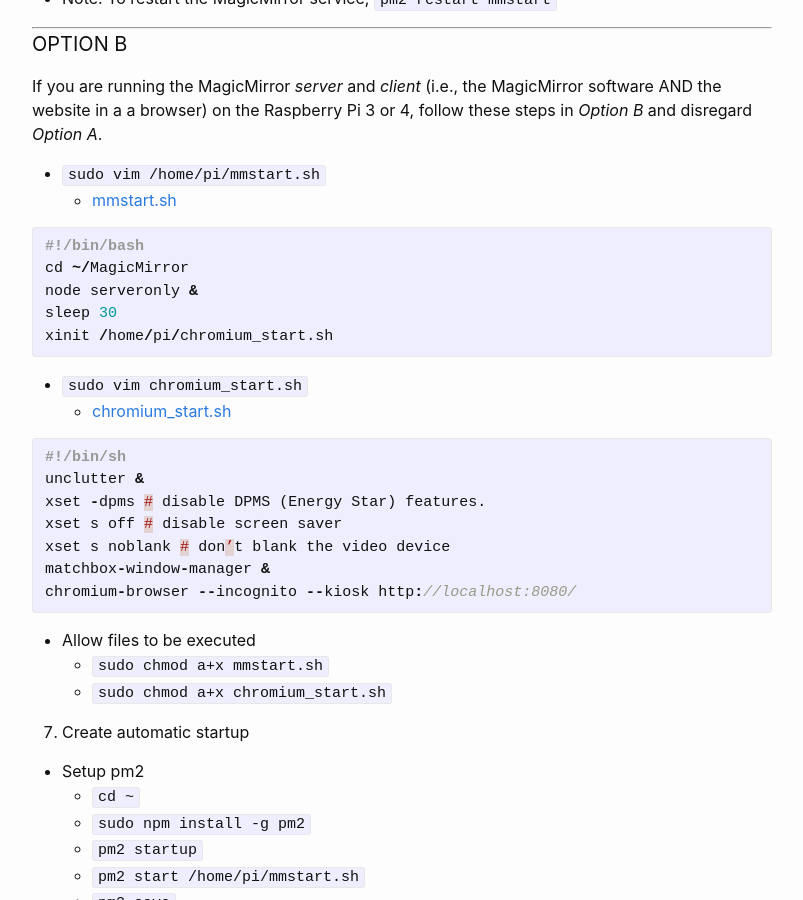
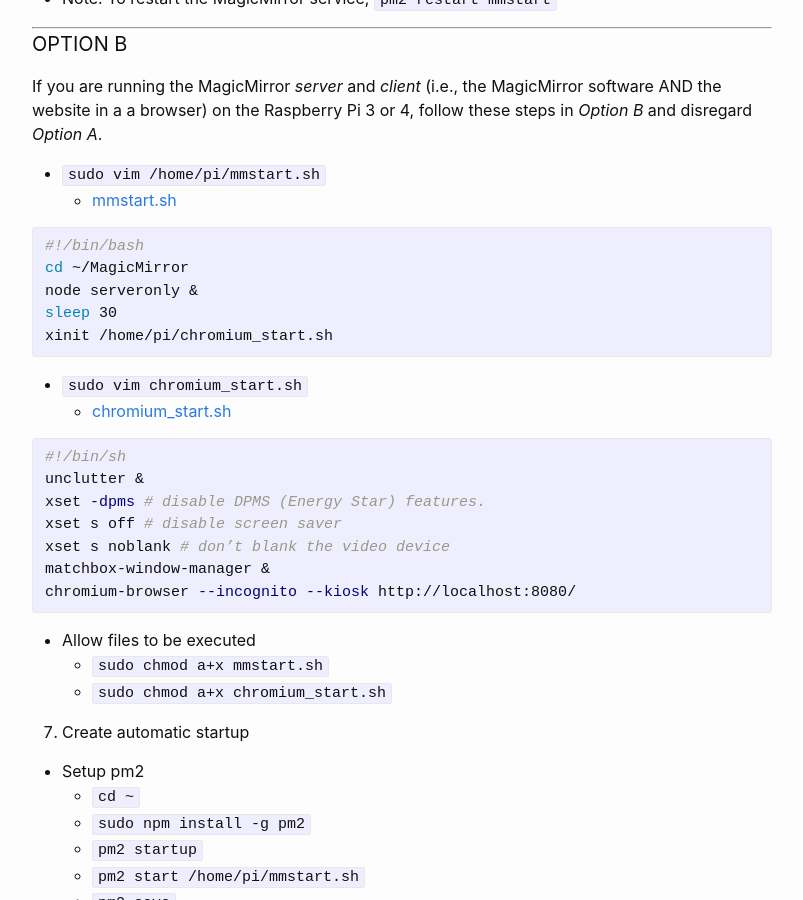
Before and after one commit to codingwatermelon/codingwatermelon.github.io, a Jekyll site: the page built from _posts/2020-09-09-how-to-make-a-magic-mirror.md, in a window 1280 px wide and 900 px high, scrolled down 4340 px. Shown: the whole window, without its empty margins (238-1041 px from the left). Built offline with Jekyll 4.4.1, drawn with Linux system fonts in a browser that asks for light colours; some of the changed text lies outside the part shown.

Commit message:
Update 2020-09-09-how-to-make-a-magic-mirror.md

```diff
--- a/_posts/2020-09-09-how-to-make-a-magic-mirror.md
+++ b/_posts/2020-09-09-how-to-make-a-magic-mirror.md
@@ -120,7 +120,7 @@ If you are running the MagicMirror *server* (i.e., the MagicMirror software/appl
 - `sudo vim /home/pi/mmstart.sh`
   - [mmstart.sh](../files/mmstart.sh)
 
-{% highlight c %}
+{% highlight shell %}
 #!/bin/bash
 cd ~/MagicMirror
 node serveronly
@@ -152,7 +152,7 @@ If you are running the MagicMirror *server* and *client* (i.e., the MagicMirror
 - `sudo vim /home/pi/mmstart.sh`
   - [mmstart.sh](../files/mmstart.sh)
 
-{% highlight c %}
+{% highlight shell %}
 #!/bin/bash
 cd ~/MagicMirror
 node serveronly &
@@ -163,7 +163,7 @@ xinit /home/pi/chromium_start.sh
 - `sudo vim chromium_start.sh`
   - [chromium_start.sh](../files/chromium_start.sh)
 
-{% highlight c %}
+{% highlight shell %}
 #!/bin/sh
 unclutter &
 xset -dpms # disable DPMS (Energy Star) features.
@@ -305,7 +305,7 @@ except KeyboardInterrupt:
   - Allow your computer to connect to the Pi
   - In `~/MagicMirror/config/config.js` (either use `vim` or `nano` to edit directly or WinSCP to transfer the file here),
 
-{% highlight c %}
+{% highlight javascript %}
 var config = {
   address: "<yourPiIP (use ifconfig)>"
   port: 8080,
@@ -351,7 +351,7 @@ var config = {
   - Add any module configuration into the file, following the configuration structure
     - For example,
 
-{% highlight c %}
+{% highlight javascript %}
 {
   //disabled:true,
   module: "MMM-AVStock",
```
